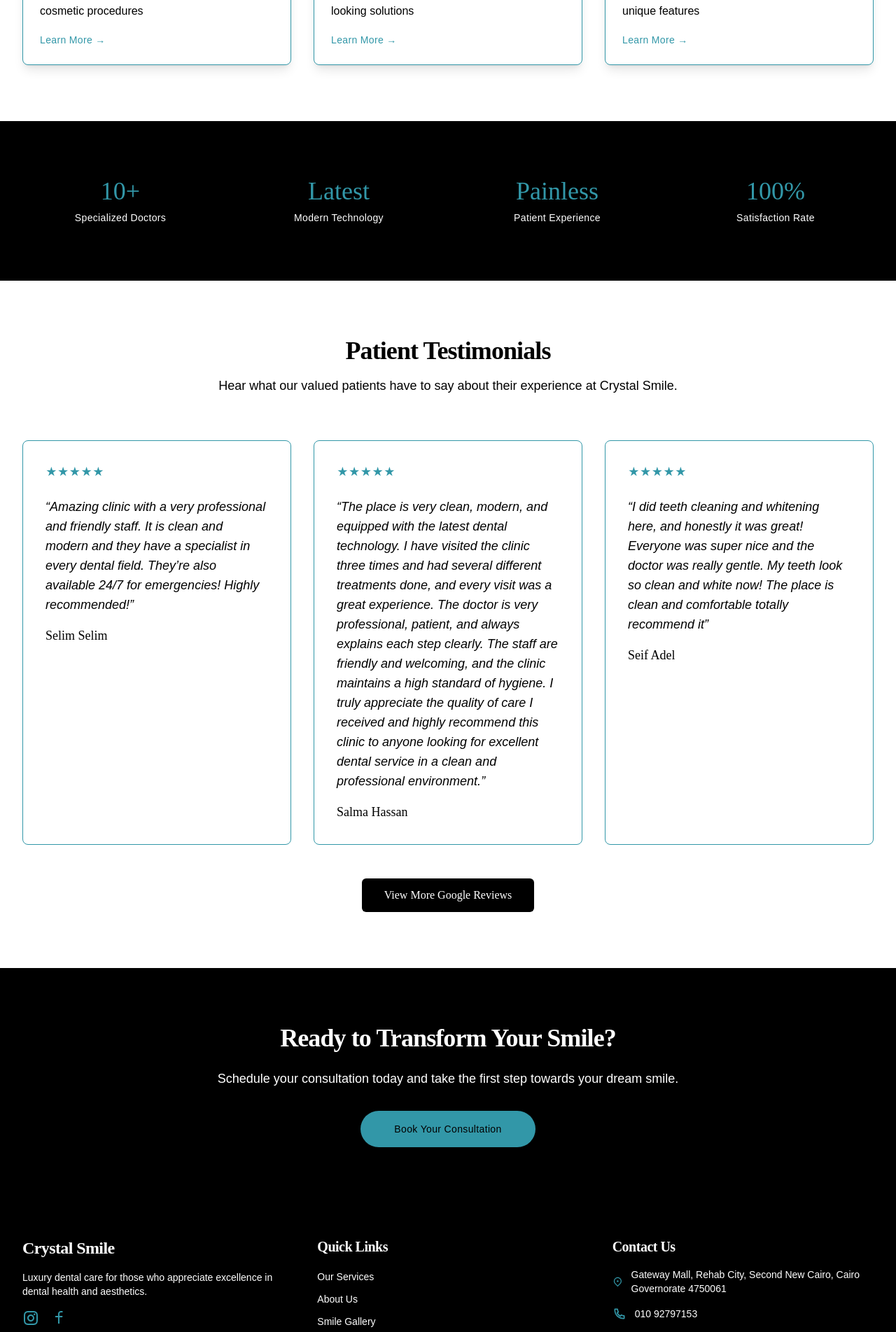
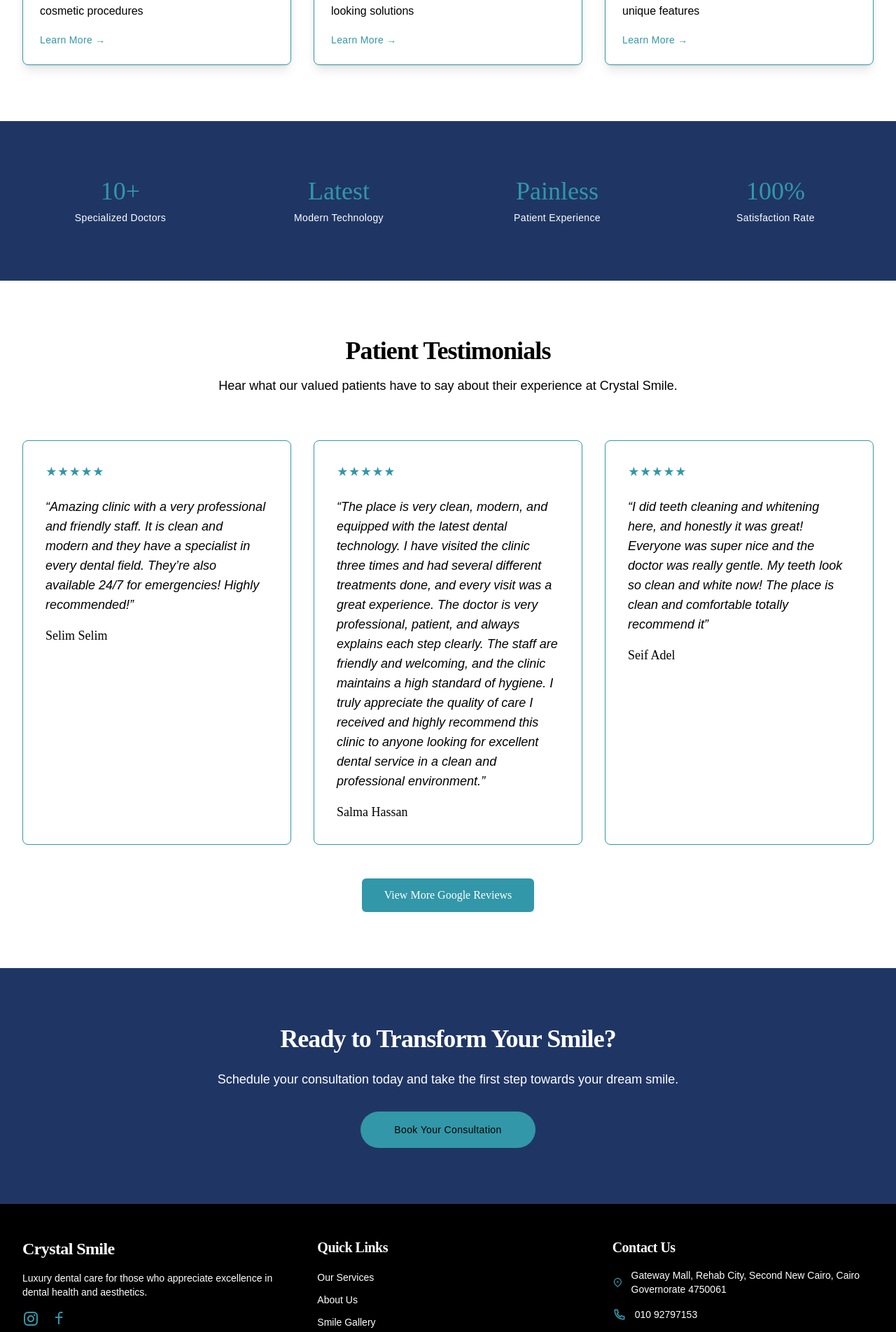
Before and after one commit to salmaa100/crystal-smile-dental, a Next.js app: page / in a window 1280 px wide. Shown: the part 2222-4125 px from the top of the page at 70% size. Built offline with nearby package versions, Linux system fonts and the light colour scheme.

Commit message:
Update section styles and button colors

```diff
--- a/src/app/page.tsx
+++ b/src/app/page.tsx
@@ -154,7 +154,7 @@ export default function Home() {
       </section>
 
       {/* Stats Section */}
-      <section className="py-20 bg-black text-white">
+      <section className="py-20 bg-brand-navy text-brand-mint">
         <div className="max-w-7xl mx-auto px-4 sm:px-6 lg:px-8">
           <div className="grid grid-cols-2 md:grid-cols-4 gap-8">
             {[
@@ -224,8 +224,7 @@ export default function Home() {
       <a
         href="https://www.google.com/search?newwindow=1&sca_esv=eebed2998b575f61&sxsrf=ANbL-n4uz3DNquoyzkoz2ZbMwyrpODoaSQ:1767954661078&si=AL3DRZEsmMGCryMMFSHJ3StBhOdZ2-6yYkXd_doETEE1OR-qOUM2cQUhTVfr8eD9q00kwMNVIumY9HcuLfbRlvmJEIKVdumgcvfdB-zQglAVR88kpNBf9fzQQZNP4OJVmnZkhM7WvCzWZbumRDB09c--eIAd1St_rn-8s5SsOqblAs2pumA1jeA%3D&q=Crystal+Smile+Rehab+Dental+Clinic+Reviews&sa=X&ved=2ahUKEwiJwrWsoP6RAxUqKvsDHX2HBNwQ0bkNegQIIRAE&biw=1280&bih=631&dpr=1.5&aic=0"
         target="_blank"
-        className="inline-block px-8 py-3 bg-black text-white font-heading rounded-md hover:bg-primary-gold transition-colors"
-      >
+        className="inline-block px-8 py-3 bg-brand-teal text-white font-heading rounded-md hover:bg-brand-navy transition-colors"      >
         View More Google Reviews
       </a>
     </div>
@@ -233,7 +232,7 @@ export default function Home() {
 </section>
 
       {/* CTA Section */}
-      <section className="relative py-20 bg-black">
+      <section className="relative py-20 bg-brand-navy border-t border-brand-teal/20">
         <div className="max-w-7xl mx-auto px-4 sm:px-6 lg:px-8 text-center">
           <h2 className="font-heading text-4xl text-white mb-6">Ready to Transform Your Smile?</h2>
           <p className="font-body text-lg text-white mb-8 max-w-2xl mx-auto">
```
